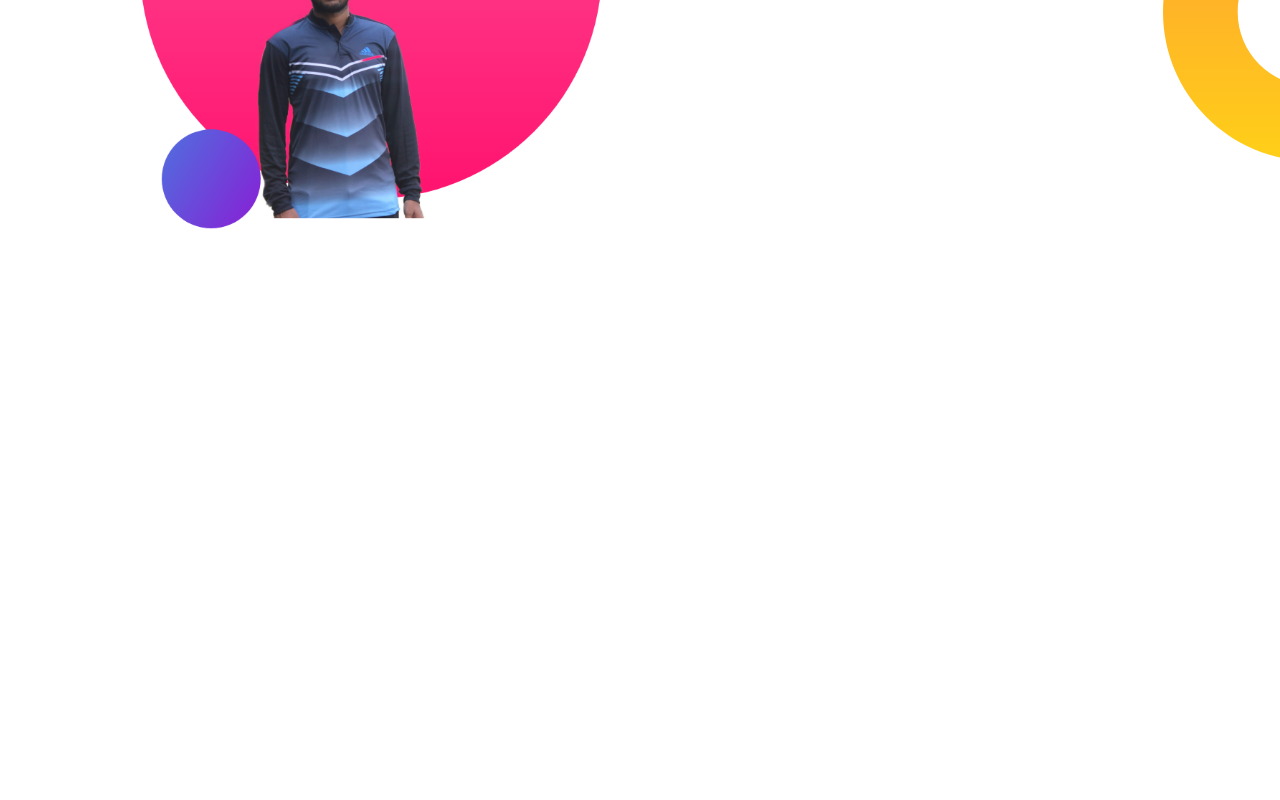
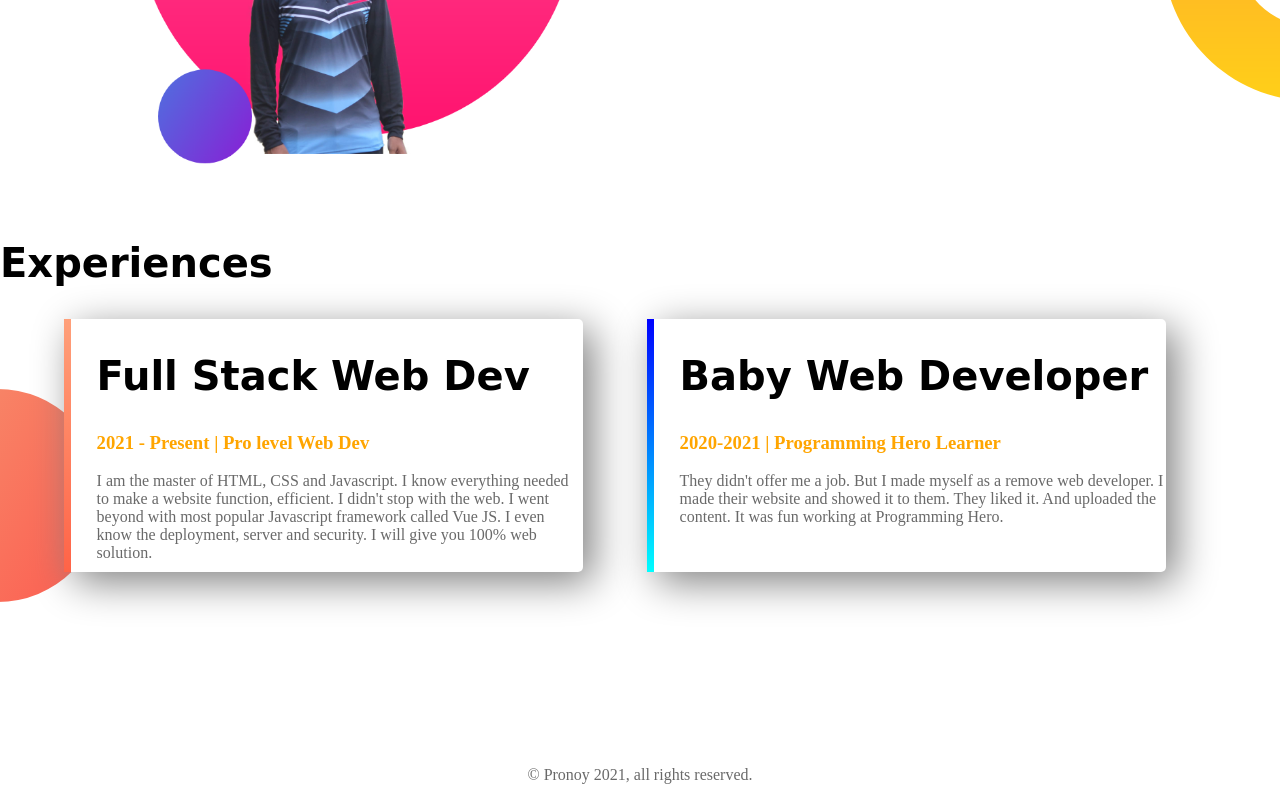
Before and after one commit to Pronoy568/Portfolio-demo, a plain HTML site: page index.html in a window 1280 px wide. Shown: the part 813-1613 px from the top of the page. Before the commit the page ends 1100 px from the top, so only its background shows below. Drawn offline with Linux system fonts and the light colour scheme; a web font is replaced by a local one.

Commit message:
total ok

```diff
--- a/index.html
+++ b/index.html
@@ -33,6 +33,23 @@
             <a class="a-link" target="_blank" href="https://www.linkedin.com/in/pronoy-das-6616901ba/">Download Resume</a>
         </div>
     </section>
+    <section class="last">
+        <h2>Experiences</h2>
+        <div class="part shado" id="left">
+            <h2>Full Stack Web Dev</h2>
+            <h3 class="name">2021 - Present | Pro level Web Dev</h3>
+            <p>I am the master of HTML, CSS and Javascript. I know everything needed to make a website function, efficient. I didn't stop with the web. I went beyond with most popular Javascript framework called Vue JS. I even know the deployment, server
+                and security. I will give you 100% web solution.</p>
+        </div>
+        <div class="part shado" id="right">
+            <h2>Baby Web Developer</h2>
+            <h3 class="name">2020-2021 | Programming Hero Learner</h3>
+            <p>They didn't offer me a job. But I made myself as a remove web developer. I made their website and showed it to them. They liked it. And uploaded the content. It was fun working at Programming Hero.</p>
+        </div>
+    </section>
+    <footer>
+        <p>© Pronoy 2021, all rights reserved.</p>
+    </footer>
 </body>
 
 </html>
--- a/style.css
+++ b/style.css
@@ -22,7 +22,7 @@ p {
 }
 
 .part {
-    width: 40%;
+    width: 38%;
     float: left;
     margin-left: 5%;
     padding-left: 2%;
@@ -48,7 +48,7 @@ p {
 
 section {
     padding-bottom: 50px;
-    height: 500px;
+    height: 460px;
 }
 
 .mid {
@@ -56,3 +56,32 @@ section {
     background-repeat: no-repeat;
     background-position: right;
 }
+
+.shado {
+    box-shadow: 10px 10px 40px gray;
+    border-radius: 5px;
+    height: 55%;
+    background-color: white;
+}
+
+.last {
+    background-image: url("img/exp-bg.png");
+    background-repeat: no-repeat;
+    background-position: left;
+}
+
+#left {
+    border-left: 7px solid;
+    border-image: linear-gradient(180deg, lightsalmon, tomato);
+    border-image-slice: 1;
+}
+
+#right {
+    border-left: 7px solid;
+    border-image: linear-gradient(180deg, blue, cyan);
+    border-image-slice: 1;
+}
+
+footer {
+    text-align: center;
+}
```
